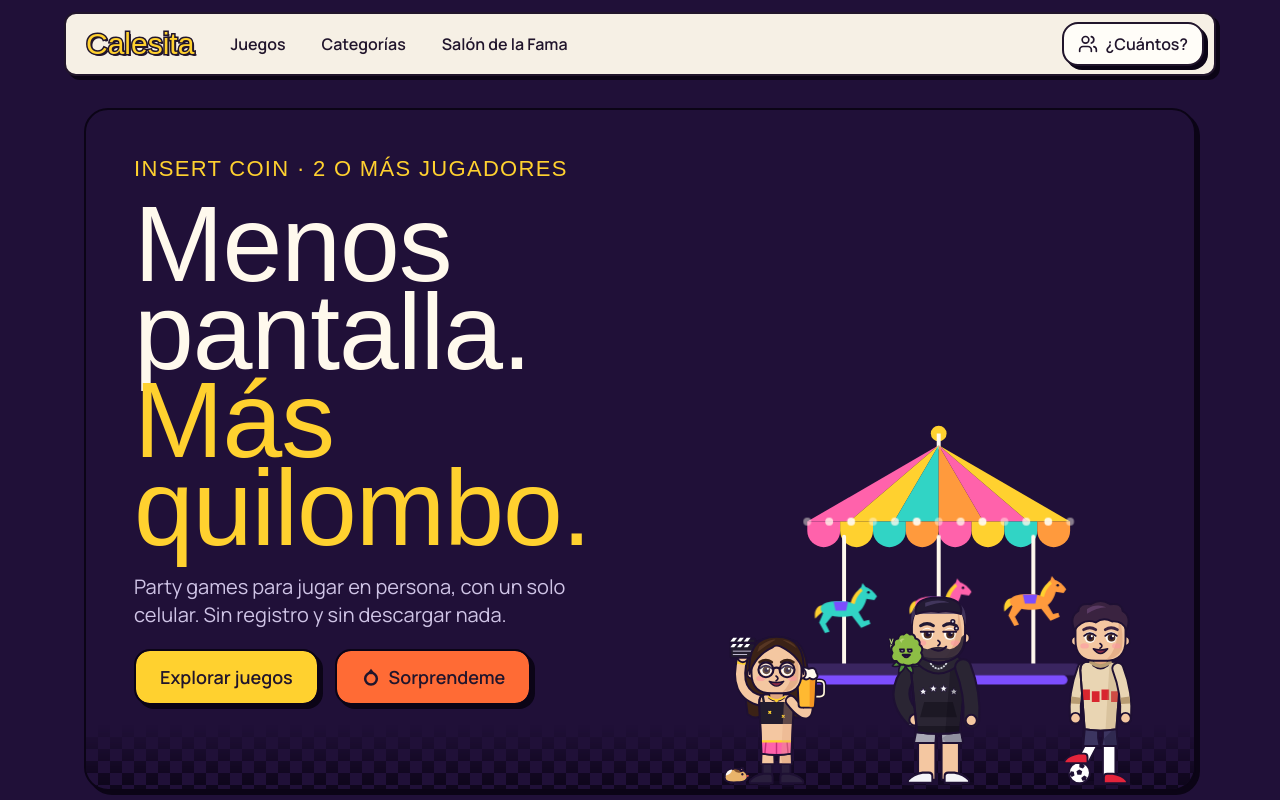
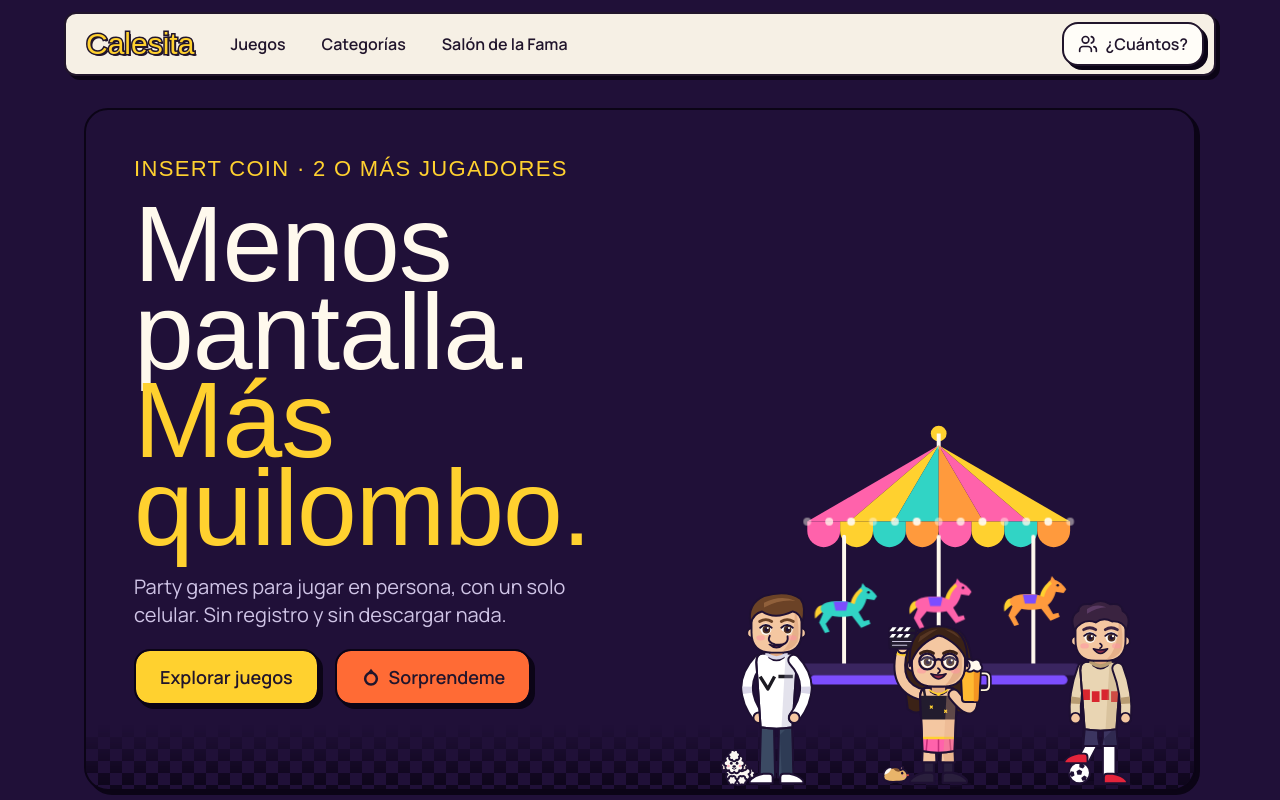
Before and after one commit to ramatc/calesita, a Next.js app: page / in a window 1280 px wide. Shown: the top 800 px of the page. Built offline with nearby package versions, Linux system fonts and the light colour scheme; a web font is replaced by a local one.

Commit message:
feat: draw a different trio of characters for the home hero on each visit

```diff
--- a/src/components/brand/hero-stage.tsx
+++ b/src/components/brand/hero-stage.tsx
@@ -1,39 +1,51 @@
+"use client";
+
 import Image from "next/image";
+import { useSyncExternalStore } from "react";
 
 import { CarouselIllustration } from "@/components/brand/carousel-illustration";
-import { CHARACTERS, getCharacterArt } from "@/content/characters";
+import { CHARACTERS, getCharacterArt, getCharacterById } from "@/content/characters";
+import { shuffle } from "@/lib/random";
 import { cn } from "@/lib/utils";
+import type { Character } from "@/types/character";
 
 /** Full-body art shares one 260×420 canvas and ground line. */
 const ART_WIDTH = 260;
 const ART_HEIGHT = 420;
 
-/** Three of the cast stand at the foot of the carousel; the rest of the barra lives below. */
-const STAGE_CAST = [
-  { id: "pili", placement: "-left-[4%] w-[30%]" },
-  { id: "rama", placement: "left-[34%] w-[32%] z-10" },
-  { id: "chino", placement: "-right-[4%] w-[30%]" },
-] as const;
+/** Three spots at the foot of the carousel; the middle one stands in front. */
+const PLACEMENTS = ["-left-[4%] w-[30%]", "left-[34%] w-[32%] z-10", "-right-[4%] w-[30%]"] as const;
+
+/** The trio the server renders, before the browser draws its own. */
+const DEFAULT_CAST = ["pili", "rama", "chino"].flatMap((id) => getCharacterById(id) ?? []);
+
+let drawnCast: readonly Character[] | null = null;
+
+/** One draw per page load, so every render agrees and each visit shows a different trio. */
+function getDrawnCast() {
+  drawnCast ??= shuffle(CHARACTERS).slice(0, PLACEMENTS.length);
+  return drawnCast;
+}
+
+const subscribe = () => () => {};
 
 type HeroStageProps = {
   className?: string;
 };
 
-/** The carousel on its arcade stage, with part of the cast standing in front of it. */
+/** The carousel on its arcade stage, with three of the cast standing in front of it. */
 export function HeroStage({ className }: HeroStageProps) {
+  const cast = useSyncExternalStore(subscribe, getDrawnCast, () => DEFAULT_CAST);
+
   return (
     <div className={cn("relative mx-auto w-full max-w-72 sm:max-w-md lg:max-w-none", className)}>
       <div className="relative flex aspect-[1/0.9] items-start justify-center px-[12%] pt-[2%]">
         <CarouselIllustration className="w-full" />
       </div>
 
-      {STAGE_CAST.map(({ id, placement }) => {
-        const character = CHARACTERS.find((candidate) => candidate.id === id);
-        if (!character) return null;
-
-        return (
+      {cast.map((character, index) => (
         <Image
-            key={id}
+          key={character.id}
           src={getCharacterArt(character, "full")}
           alt=""
           aria-hidden="true"
@@ -41,10 +53,9 @@ export function HeroStage({ className }: HeroStageProps) {
           height={ART_HEIGHT}
           unoptimized
           priority
-            className={cn("absolute bottom-0 h-auto", placement)}
+          className={cn("absolute bottom-0 h-auto", PLACEMENTS[index])}
         />
-        );
-      })}
+      ))}
     </div>
   );
 }
```
Lines whose indentation alone changed are shown as unchanged.
